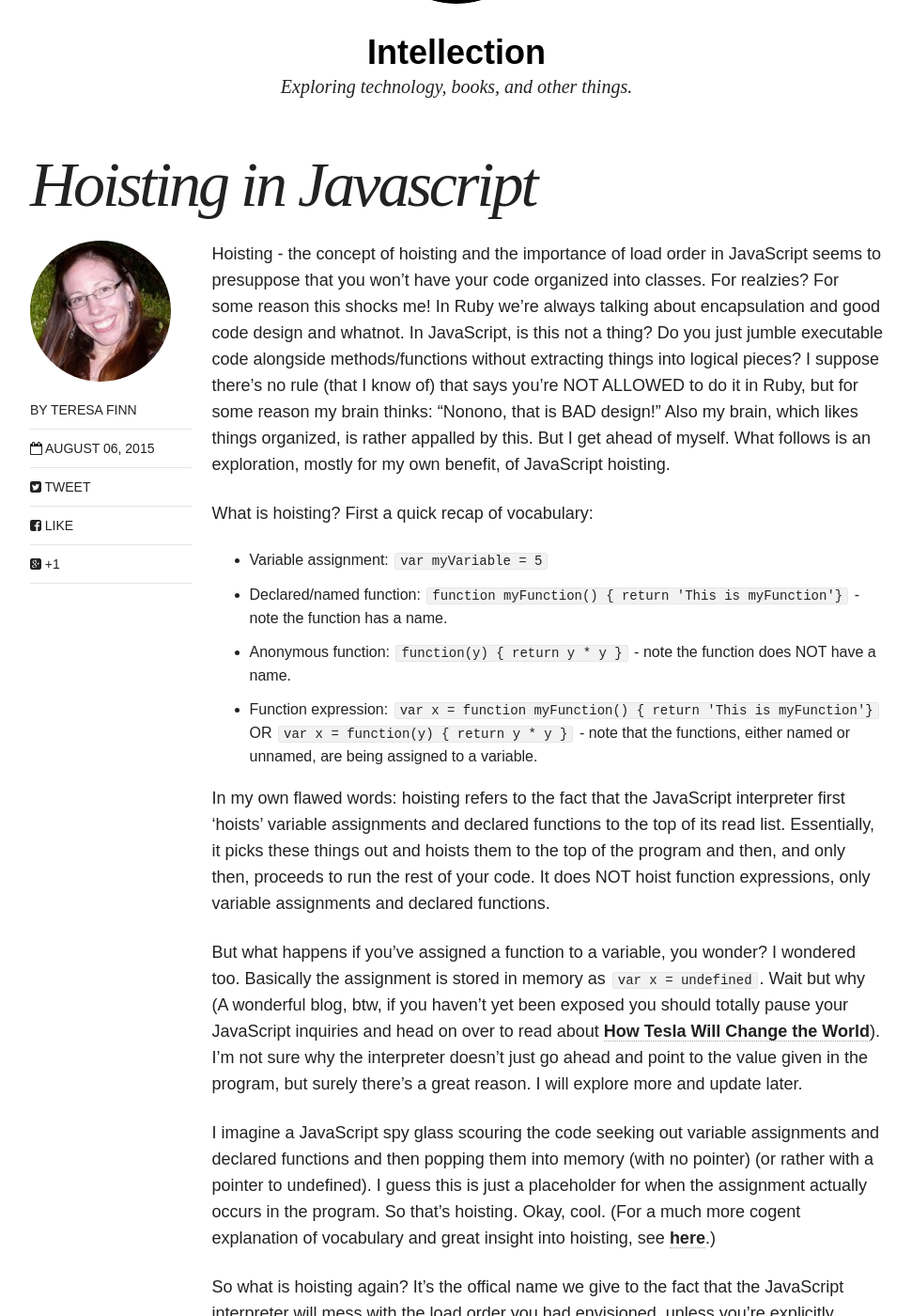
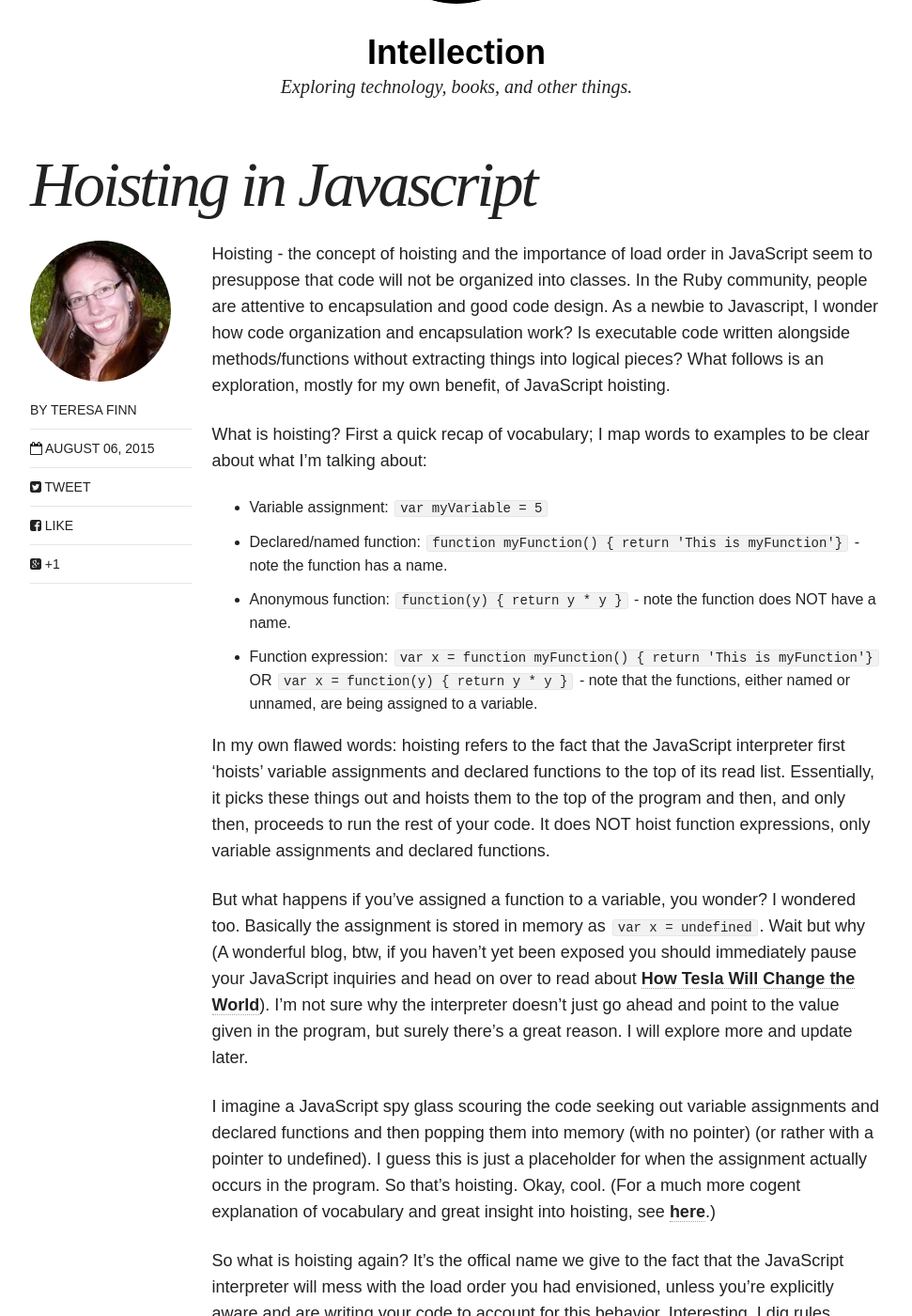
Before and after one commit to teresafinn/teresafinn.github.io, a Jekyll site: the page built from _posts/writings/2015-08-06-javascript-hoisting.md, in a window 1280 px wide and 1400 px high, scrolled down 291 px. Shown: the whole window at 94% size, without its empty margins (154-1125 px from the left). Built offline with Jekyll 4.4.1, drawn with Linux system fonts in a browser that asks for light colours; nearby versions of some CDN libraries; some of the changed text lies outside the part shown.

Commit message:
Revisions to verbiage

```diff
--- a/_posts/writings/2015-08-06-javascript-hoisting.md
+++ b/_posts/writings/2015-08-06-javascript-hoisting.md
@@ -13,9 +13,9 @@
 share: true
 ---
 
-Hoisting - the concept of hoisting and the importance of load order in JavaScript seems to presuppose that you won’t have your code organized into classes. For realzies? For some reason this shocks me! In Ruby we’re always talking about encapsulation and good code design and whatnot. In JavaScript, is this not a thing? Do you just jumble executable code alongside methods/functions without extracting things into logical pieces? I suppose there’s no rule (that I know of) that says you’re NOT ALLOWED to do it in Ruby, but for some reason my brain thinks: “Nonono, that is BAD design!" Also my brain, which likes things organized, is rather appalled by this. But I get ahead of myself. What follows is an exploration, mostly for my own benefit, of JavaScript hoisting.
+Hoisting - the concept of hoisting and the importance of load order in JavaScript seem to presuppose that code will not be organized into classes. In the Ruby community, people are attentive to encapsulation and good code design. As a newbie to Javascript, I wonder how code organization and encapsulation work? Is executable code written alongside methods/functions without extracting things into logical pieces? What follows is an exploration, mostly for my own benefit, of JavaScript hoisting.
 
-What is hoisting? First a quick recap of vocabulary:
+What is hoisting? First a quick recap of vocabulary; I map words to examples to be clear about what I'm talking about:
 
 * Variable assignment: `var myVariable = 5`
 * Declared/named function: `function myFunction() { return 'This is myFunction'}` - note the function has a name.
@@ -24,10 +24,10 @@
 
 In my own flawed words: hoisting refers to the fact that the JavaScript interpreter first 'hoists' variable assignments and declared functions to the top of its read list. Essentially, it picks these things out and hoists them to the top of the program and then, and only then, proceeds to run the rest of your code. It does NOT hoist function expressions, only variable assignments and declared functions.
 
-But what happens if you've assigned a function to a variable, you wonder? I wondered too. Basically the assignment is stored in memory as `var x = undefined`. Wait but why (A wonderful blog, btw, if you haven't yet been exposed you should totally pause your JavaScript inquiries and head on over to read about [**How Tesla Will Change the World**](http://waitbutwhy.com/2015/06/how-tesla-will-change-your-life.html)). I'm not sure why the interpreter doesn't just go ahead and point to the value given in the program, but surely there's a great reason. I will explore more and update later.
+But what happens if you've assigned a function to a variable, you wonder? I wondered too. Basically the assignment is stored in memory as `var x = undefined`. Wait but why (A wonderful blog, btw, if you haven't yet been exposed you should immediately pause your JavaScript inquiries and head on over to read about [**How Tesla Will Change the World**](http://waitbutwhy.com/2015/06/how-tesla-will-change-your-life.html)). I'm not sure why the interpreter doesn't just go ahead and point to the value given in the program, but surely there's a great reason. I will explore more and update later.
 
 I imagine a JavaScript spy glass scouring the code seeking out variable assignments and declared functions and then popping them into memory (with no pointer) (or rather with a pointer to undefined). I guess this is just a placeholder for when the assignment actually occurs in the program. So that's hoisting. Okay, cool. (For a much more cogent explanation of vocabulary and great insight into hoisting, see [**here**](https://javascriptweblog.wordpress.com/2010/07/06/function-declarations-vs-function-expressions/).)
 
 So what is hoisting again? It's the offical name we give to the fact that the JavaScript interpreter will mess with the load order you had envisioned, unless you're explicitly aware and are writing your code to account for this behavior. Interesting. I dig rules, especially when I know about them. But. Does this imply that when you write JavaScript you throw everything into one file and that there's no encapsulation or organization or that there's no such thing as well-designed JavaScript code...? Impossible!
 
-I will answer this befuddling question soon. As soon as I learn enough to answer it. Because surely, *surely* JavaScript code crafters like to be organized and elegant and encapsulated and all that good stuff. I know it must be true because that is the only thing that would make sense. More later!
+I will tackle this befuddling question soon. As soon as I learn enough to answer it. Because surely, *surely* JavaScript code crafters like to be organized and elegant and encapsulated and all that good stuff. More later!
```
Also changed, not shown: about/index.md (+1 -1 lines).
